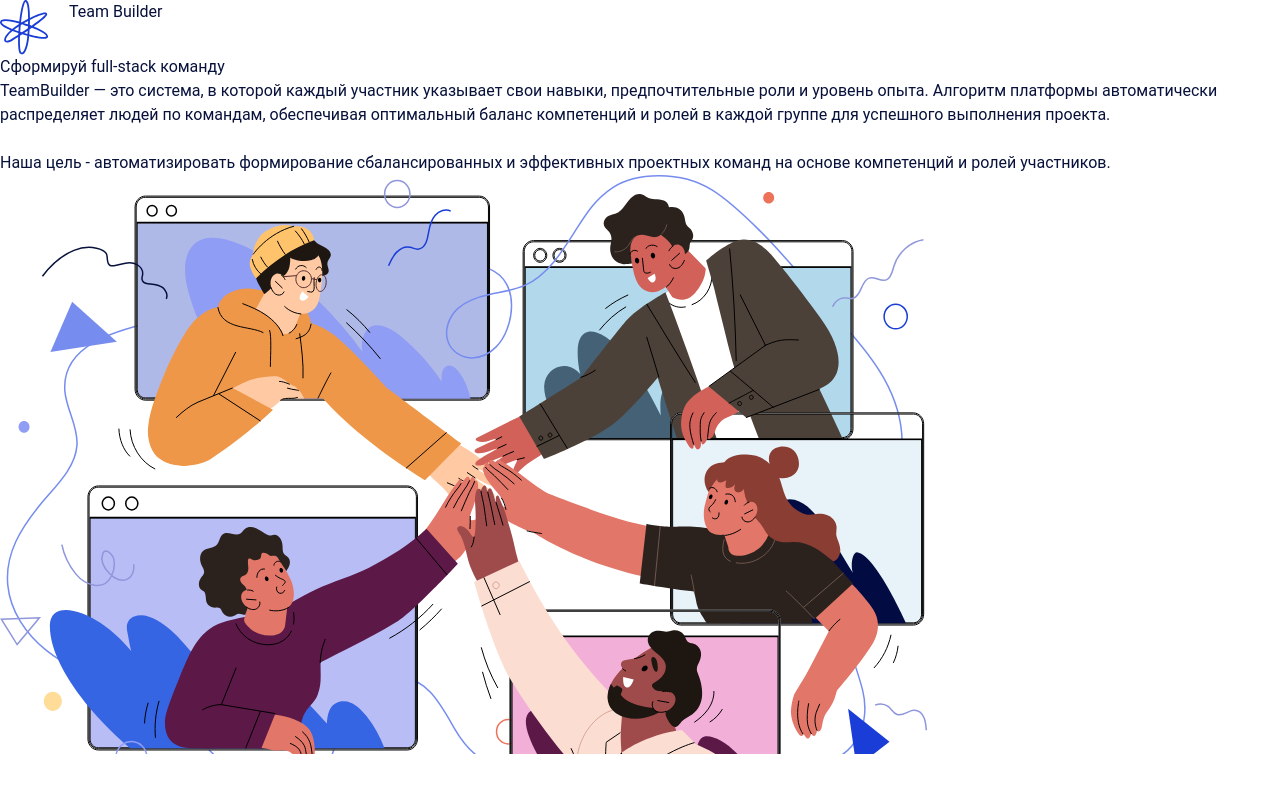
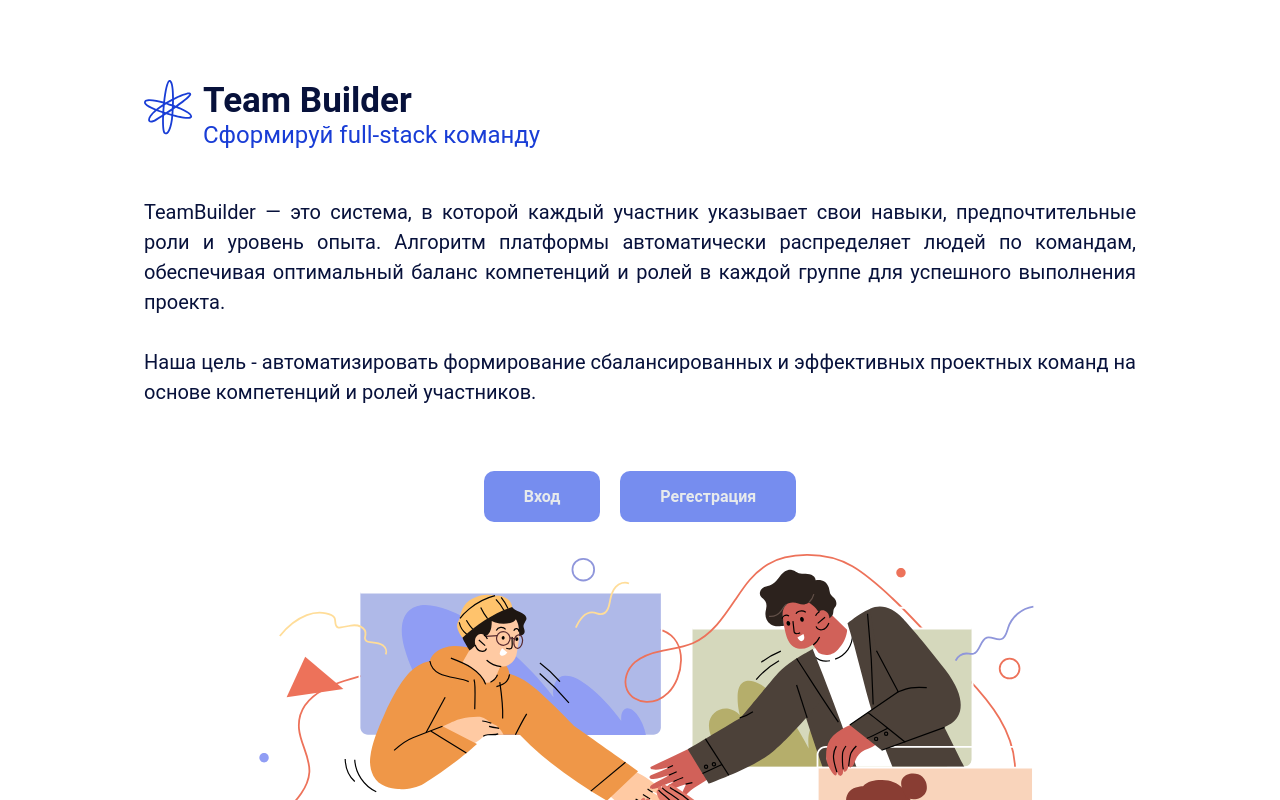
Before and after one commit to compotee/team-builder, a React (Vite) app: page / in a window 1280 px wide. Shown: the top 800 px of the page. Built offline with nearby package versions, Linux system fonts and the light colour scheme; a web font is replaced by a local one.

Commit message:
feat: changing landing

```diff
--- a/src/index.css
+++ b/src/index.css
@@ -26,6 +26,7 @@
   --font-weight-bold: 600;
 
   --color-blue: #768DEF;
+  --color-intense-blue: #193DD6;
   --color-dark-blue: #07113B;
   --color-grey: #E7EAEC;
   --color-background: #D4D4D4;
--- a/src/pages/auth/Auth.tsx
+++ b/src/pages/auth/Auth.tsx
@@ -1,13 +1,22 @@
 import { useState } from 'react';
+import { useLocation } from 'react-router-dom';
 import LoginForm from './components/LoginForm';
 import RegisterForm from './components/RegisterForm';
+
 import './Auth.css';
 
 import logo from '../../assets/team-builder-logo.svg';
 import authBackgroundImg from "../../assets/auth-background-img.svg"
 
 const AuthPage = () => {
-    const [isLogin, setIsLogin] = useState(true);
+    const location = useLocation();
+
+    const getInitialIsLogin = () => {
+        const state = location.state as { isLogin?: boolean };
+        return state?.isLogin !== undefined ? state.isLogin : true;
+    };
+
+    const [isLogin, setIsLogin] = useState(getInitialIsLogin);
 
     return (
         <div className="auth-page">
--- a/src/pages/landing/Landing.css
+++ b/src/pages/landing/Landing.css
@@ -1,4 +1,44 @@
+.landing-container {
+    padding: 80px 144px;
+}
+
 .logo-div {
+    display: flex;
+    align-items: flex-start;
+    gap: 10px;
+    margin-bottom: 48px;
+}
+
+.logo-div-text {
+    font-weight: var(--font-weight-bold);
+    font-size: var(--font-size-2xl);
+    line-height: normal;
+}
+
+.under-logo-text {
+    font-size: var(--font-size-xl);
+    color: var(--color-intense-blue);
+    line-height: normal;
+}
+
+.landing-info {
+    display: flex;
+    flex-direction: column;
+    align-items: center;
+    gap: 32px;
+}
+
+.landing-info-btns {
     display: flex;
     gap: 20px;
 }
+
+.landing-info-text {
+    padding-bottom: 32px;
+    text-align: justify;
+    font-size: var(--font-size-lg);
+}
+
+.landing-info-img {
+    width: 80%;
+}
--- a/src/pages/landing/Landing.tsx
+++ b/src/pages/landing/Landing.tsx
@@ -1,27 +1,53 @@
+import { useNavigate } from 'react-router-dom';
+
 import "./Landing.css"
 
 import teamImage from '../../assets/main-page-img.svg';
 import logo from '../../assets/team-builder-logo.svg';
 
 const LandingPage = () => {
+  const navigate = useNavigate();
+
+  const handleLoginClick = () => {
+    navigate('/auth', { state: { isLogin: true } });
+  };
+
+  const handleRegisterClick = () => {
+    navigate('/auth', { state: { isLogin: false } });
+  };
+
   return (
-    <div>
+    <div className="landing-container">
       <div className="logo-div">
-        <img src={logo} alt="Team Builder" />
-        <h1>Team Builder</h1>
+        <img className="logo-div-img" src={logo} alt="Team Builder" />
+        <div>
+          <h1 className="logo-div-text">Team Builder</h1>
+          <h2 className="under-logo-text">Сформируй full-stack команду</h2>
+        </div>
       </div>
-      <h2>Сформируй full-stack команду</h2>
-      <p>
-        TeamBuilder — это система, в которой каждый участник указывает свои навыки, предпочтительные роли и уровень опыта. Алгоритм платформы автоматически распределяет людей по командам, обеспечивая оптимальный баланс компетенций и ролей в каждой группе для успешного выполнения проекта.
-        <br/>
-        <br/>
-        Наша цель - автоматизировать формирование сбалансированных и эффективных проектных команд на основе компетенций и ролей участников.
-      </p>
-      {/* <div>
-        <button>Вход</button>
-        <button>Регестрация</button>
-      </div> */}
-      <img src={teamImage} alt="Изображение команды" />
+      <div className="landing-info">
+        <p className="landing-info-text">
+          TeamBuilder — это система, в которой каждый участник указывает свои навыки, предпочтительные роли и уровень опыта. Алгоритм платформы автоматически распределяет людей по командам, обеспечивая оптимальный баланс компетенций и ролей в каждой группе для успешного выполнения проекта.
+          <br/>
+          <br/>
+          Наша цель - автоматизировать формирование сбалансированных и эффективных проектных команд на основе компетенций и ролей участников.
+        </p>
+        <div className="landing-info-btns">
+          <button
+            className="blue-button"
+            onClick={handleLoginClick}
+          >
+            Вход
+          </button>
+          <button
+            className="blue-button"
+            onClick={handleRegisterClick}
+          >
+            Регестрация
+          </button>
+        </div>
+        <img className="landing-info-img" src={teamImage} alt="Изображение команды" />
+      </div>
     </div>
   );
 };
```
Also changed, not shown: src/assets/main-page-img.svg.
